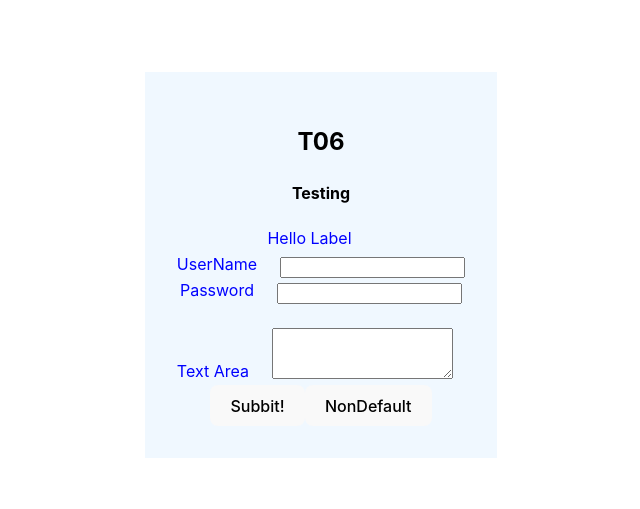
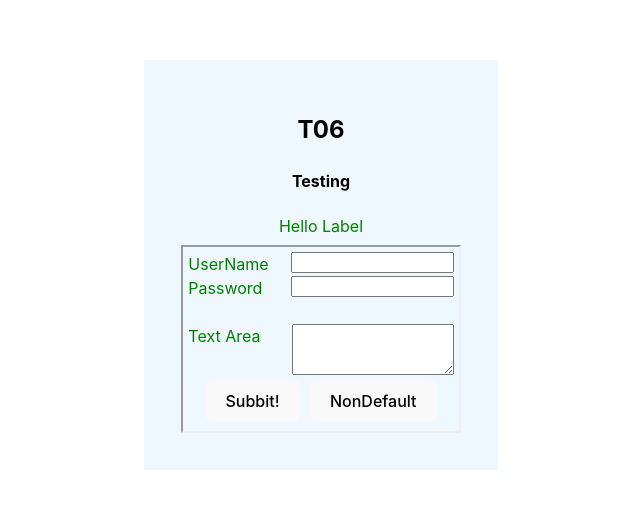
Before and after one commit to TonyGravagno/react-mui-wrapper-tests, a React (Vite) app: page / in a window 1280 px wide. Shown: the part 135-644 px from the top of the page, without its empty margins (319-959 px from the left). Built offline with nearby package versions, Linux system fonts and the light colour scheme.

Commit message:
Default styling from config file

```diff
--- a/src/app.config.ts
+++ b/src/app.config.ts
@@ -19,7 +19,12 @@ export type AppConfigJson = {
     id_name: string
   }
   styles: {
-    labelledControl: CSS.Properties
+    labelledControl: CSS.Properties,
+    submitButton: CSS.Properties,
+    formContainer: CSS.Properties,
+    formFieldRow: CSS.Properties,
+    formFieldLabel: CSS.Properties,
+    formFieldInput: CSS.Properties,
   }
   status: string
 }
@@ -42,10 +47,37 @@ export const config: AppConfigJson = {
   },
   styles: {
     labelledControl: {
-      marginRight: '2px',
-      verticalAlign: 'text-top',
-      textAlign: 'start',
+      display: 'flex',
+      alignItems: 'flex-start',
+    },
+    submitButton: {
+      margin: '5px'
+    },
+    formContainer: {
+      borderWidth: '2px',
+      borderStyle: 'inset',
+      margin: '5px',
+      padding: '5px'
+    },
+    formFieldRow: {
+      display: 'flex',
+      alignItems: 'flex-start',
+    },
+    formFieldLabel: {
+//      marginRight: '20px',
+      verticalAlign: 'text-bottom',
+      textAlign: 'left',
+      color: 'green',
+      width: '40%'
+    },
+    formFieldInput: {
+      textAlign: 'left',
+      width: '60%'
     },
   },
   status: 'Testing',
 }
+
+// marginRight: '342px',
+// verticalAlign: 'text-top',
+// textAlign: 'start',
--- a/src/components/Label/React/Label.tsx
+++ b/src/components/Label/React/Label.tsx
@@ -1,16 +1,11 @@
 import { LabelProps, ReactProps } from '..'
-import CSS from 'csstype'
-const spanStyle: CSS.Properties = {
-  marginRight: '23px',
-  verticalAlign: 'text-bottom',
-  color: 'blue',
-}
+//import CSS from 'csstype'
+import { config } from '@root/app.config'
+
 export const Label = (props: LabelProps) => {
   const reactProps = props as ReactProps
   //  const muiProps = props as MuiProps
   return (
-    <span style={spanStyle}>
-      <label {...reactProps} />
-    </span>
+      <label style={config.styles.formFieldLabel} {...reactProps} />
   )
 }
--- a/src/components/Label/index.tsx
+++ b/src/components/Label/index.tsx
@@ -21,14 +21,20 @@ switch (config.ui.toolkit) {
 }
 export const Label = C0
 
-export const getLabelForComponent = (field: React.ReactNode) => {
+type LabelForComponentOptions = {
+  props?: LabelProps
+}
+export const getLabelForComponent = (
+  field: React.ReactNode,
+  options?: LabelForComponentOptions
+) => {
   const type = typeof field
   switch (type) {
     case 'string':
     case 'number':
     case 'bigint':
     case 'boolean':
-      return <Label>{field}</Label>
+      return <Label {...(options?.props ?? {})}>{field}</Label>
     case 'function':
     case 'object':
     case 'symbol':
--- a/src/components/SubmitButton/React/SubmitButton.tsx
+++ b/src/components/SubmitButton/React/SubmitButton.tsx
@@ -7,7 +7,13 @@ export const SubmitButton = (props: SubmitButtonProps) => {
   const reactProps = props as ReactProps
   //  const muiProps = props as MuiProps
   return (
-    <button type="submit" id={config.ui.id_name} name={config.ui.id_name} {...reactProps}>
+    <button
+      type="submit"
+      id={config.ui.id_name}
+      name={config.ui.id_name}
+      {...reactProps}
+      style={config.styles.submitButton}
+    >
       {props.children ?? config.ui.submit_text}
     </button>
   )
--- a/src/components/TextArea/React/TextArea.tsx
+++ b/src/components/TextArea/React/TextArea.tsx
@@ -10,9 +10,9 @@ export const TextArea = (props: TextAreaProps) => {
   const muiProps = props as MuiProps
   const labelComponent = getLabelForComponent(muiProps.label)
   return (
-    <div style={config.styles.labelledControl}>
+    <div style={config.styles.formFieldRow}>
       {labelComponent}
-      <textarea
+      <textarea style={config.styles.formFieldInput}
         id={config.ui.id_name}
         name={config.ui.id_name}
         rows={config.ui.textarea_rows}
--- a/src/components/TextField/React/TextField.tsx
+++ b/src/components/TextField/React/TextField.tsx
@@ -9,9 +9,9 @@ export const TextField = (props: TextFieldProps) => {
   const muiProps = props as MuiProps
   const labelComponent = getLabelForComponent(muiProps.label)
   return (
-    <div>
+    <div style={config.styles.formFieldRow}>
       {labelComponent}
-      <input
+      <input style={config.styles.formFieldInput}
         type="text"
         minLength={config.ui.input_minLength}
         maxLength={config.ui.input_maxLength}
--- a/src/forms/TestForm06/TestForm06.tsx
+++ b/src/forms/TestForm06/TestForm06.tsx
@@ -18,7 +18,7 @@ export const TestForm06 = () => {
     <>
       <h4>{config.status}</h4>
       <Label>Hello Label</Label>
-      <form onSubmit={handleSubmit}>
+      <form onSubmit={handleSubmit} style={config.styles.formContainer}>
         <TextField
           label={<Label>UserName</Label>}
           type="text"
```
